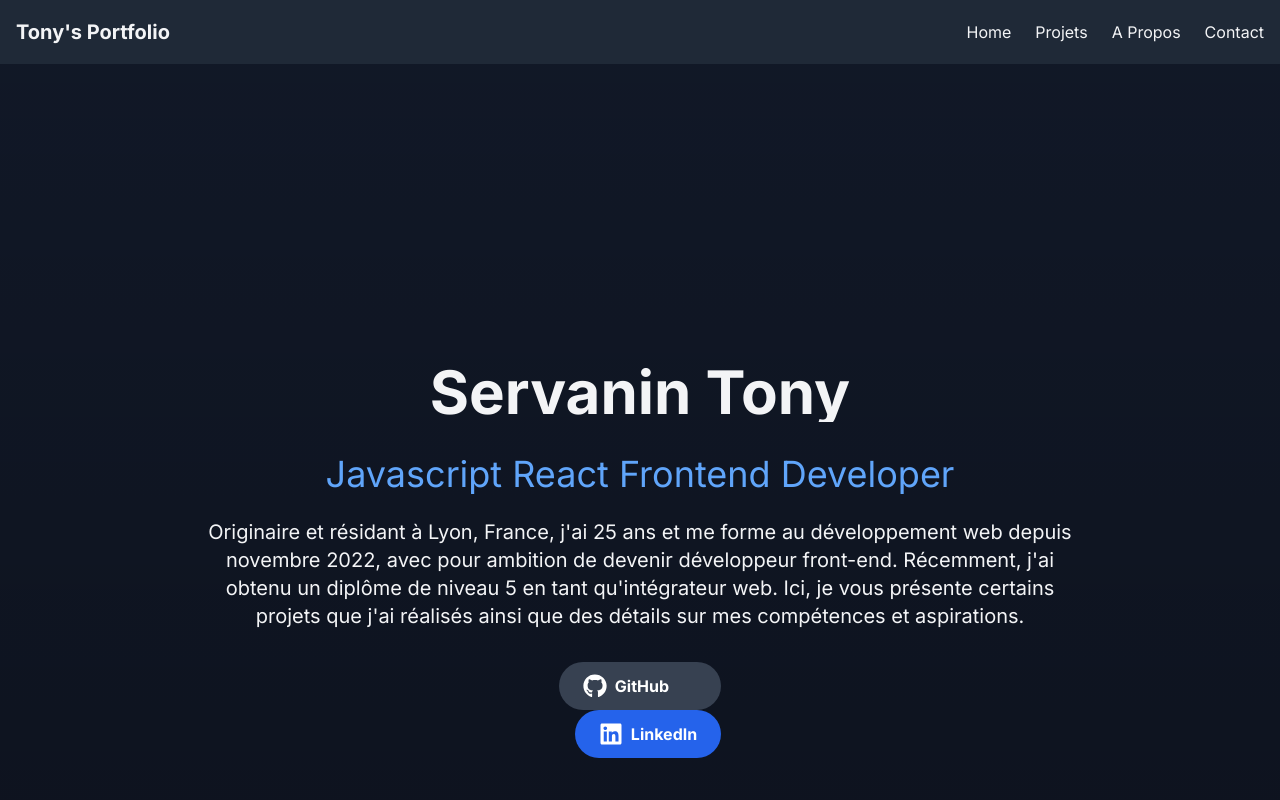
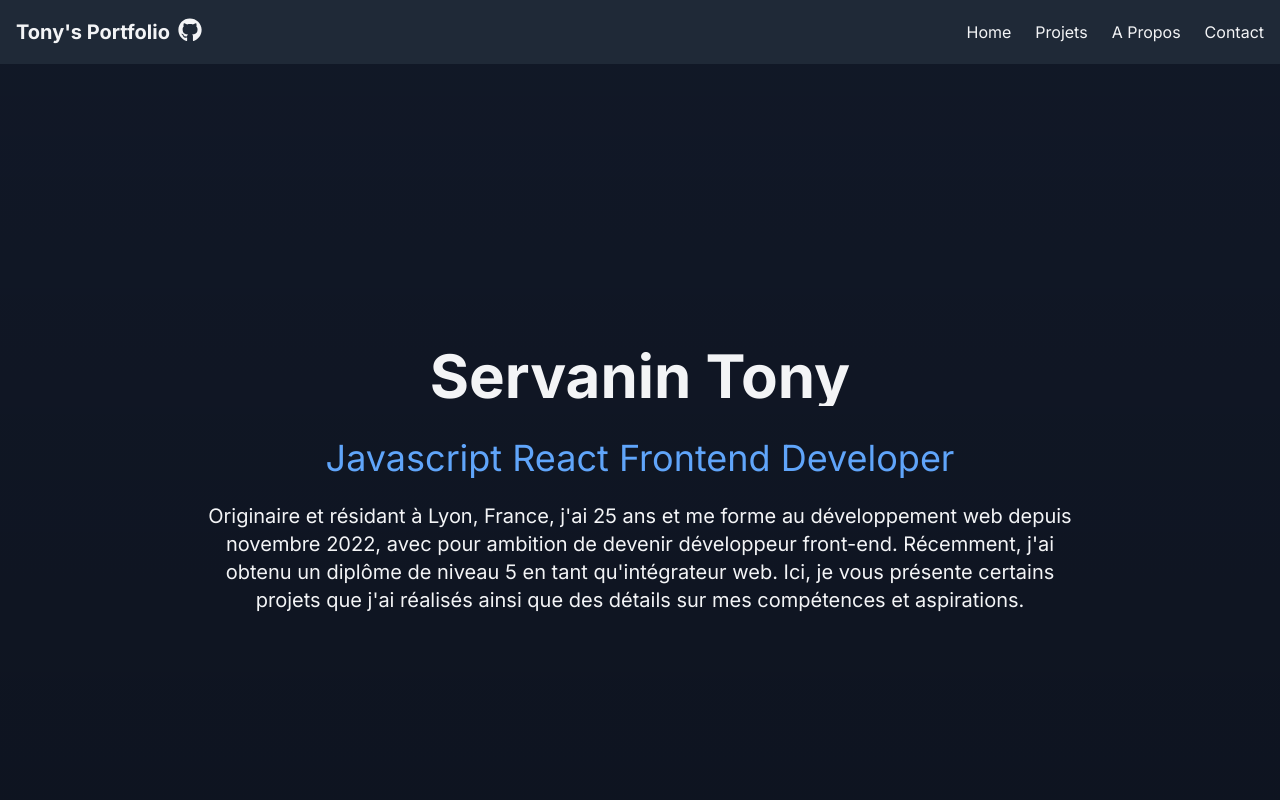
Before and after one commit to Tonysoossa/portfolio, a Next.js app: page / in a window 1280 px wide. Shown: the top 800 px of the page. Built offline with nearby package versions, Linux system fonts and the light colour scheme.

Commit message:
replacement de certain bouton

```diff
--- a/app/page.tsx
+++ b/app/page.tsx
@@ -1,23 +1,26 @@
-import Home from "../components/Home";
-import Projects from "../components/Projects";
-import Contact from "../components/Contact";
-import Resume from "../components/Resume";
+import Home from '../components/Home'
+import Projects from '../components/Projects'
+import Resume from '../components/Resume'
+import Contact from '../components/Contact'
 
 export default function Page() {
   return (
-    <div className="smooth-scroll">
-      <section id="home" className="min-h-screen py-16">
+    <div className="space-y-20">
+      <section id="home" className="min-h-screen flex items-center justify-center">
         <Home />
       </section>
-      <section id="projects" className="max-w-6xl mx-auto px-4">
+
+      <section id="projects" className="py-20">
         <Projects />
       </section>
-      <section id="resume" className="max-w-6xl mx-auto px-4">
+
+      <section id="resume" className="py-20">
         <Resume />
       </section>
-      <section id="contact" className="max-w-6xl mx-auto px-4">
+
+      <section id="contact" className="py-20">
         <Contact />
       </section>
     </div>
-  );
+  )
 }
--- a/components/Home.tsx
+++ b/components/Home.tsx
@@ -1,5 +1,5 @@
 import { FontAwesomeIcon } from "@fortawesome/react-fontawesome";
-import { faGithub, faLinkedin } from "@fortawesome/free-brands-svg-icons";
+import { faLinkedin } from "@fortawesome/free-brands-svg-icons";
 
 export default function Home() {
   return (
@@ -17,26 +17,6 @@ export default function Home() {
         tant qu'intégrateur web. Ici, je vous présente certains projets que j'ai
         réalisés ainsi que des détails sur mes compétences et aspirations.
       </p>
-      <div className="flex justify-center space-x-4 text-fadeInUp">
-        <a
-          href="https://github.com/Tonysoossa"
-          target="_blank"
-          rel="noopener noreferrer"
-          className="bg-gray-700 hover:bg-gray-600 text-white font-bold py-3 px-6 rounded-full transition-colors flex items-center"
-        >
-          <FontAwesomeIcon icon={faGithub} className="w-6 h-6 mr-2" />
-          GitHub
-        </a>
-        <a
-          href="https://www.linkedin.com/in/tony-servanin-90502a293/"
-          target="_blank"
-          rel="noopener noreferrer"
-          className="bg-blue-600 hover:bg-blue-500 text-white font-bold py-3 px-6 rounded-full transition-colors flex items-center"
-        >
-          <FontAwesomeIcon icon={faLinkedin} className="w-6 h-6 mr-2" />
-          LinkedIn
-        </a>
-      </div>
     </div>
   );
 }
--- a/components/Navbar.tsx
+++ b/components/Navbar.tsx
@@ -1,6 +1,7 @@
 "use client";
-
-import { useEffect } from 'react';
+import { useEffect } from "react";
+import { FontAwesomeIcon } from "@fortawesome/react-fontawesome";
+import { faGithub } from "@fortawesome/free-brands-svg-icons";
 
 export default function Navbar() {
   const navItems = [
@@ -12,34 +13,37 @@ export default function Navbar() {
 
   useEffect(() => {
     const handleScroll = () => {
-      const sections = document.querySelectorAll('section');
-      const navLinks = document.querySelectorAll('nav a');
+      const sections = document.querySelectorAll("section");
+      const navLinks = document.querySelectorAll("nav a");
 
-      let current = '';
+      let current = "";
       sections.forEach((section) => {
         const sectionTop = section.offsetTop;
         if (window.pageYOffset >= sectionTop - 60) {
-          current = section.getAttribute('id') || '';
+          current = section.getAttribute("id") || "";
         }
       });
 
       navLinks.forEach((link) => {
-        link.classList.remove('text-blue-400');
-        if (link.getAttribute('href')?.slice(1) === current) {
-          link.classList.add('text-blue-400');
+        link.classList.remove("text-blue-400");
+        if (link.getAttribute("href")?.slice(1) === current) {
+          link.classList.add("text-blue-400");
         }
       });
     };
 
-    window.addEventListener('scroll', handleScroll);
-    return () => window.removeEventListener('scroll', handleScroll);
+    window.addEventListener("scroll", handleScroll);
+    return () => window.removeEventListener("scroll", handleScroll);
   }, []);
 
-  const handleClick = (e: React.MouseEvent<HTMLAnchorElement>, path: string) => {
+  const handleClick = (
+    e: React.MouseEvent<HTMLAnchorElement>,
+    path: string
+  ) => {
     e.preventDefault();
     const element = document.querySelector(path);
     if (element) {
-      element.scrollIntoView({ behavior: 'smooth' });
+      element.scrollIntoView({ behavior: "smooth" });
     }
   };
 
@@ -47,9 +51,20 @@ export default function Navbar() {
     <nav className="bg-gray-800 text-gray-100 fixed top-0 left-0 right-0 z-50">
       <div className="container mx-auto px-4">
         <div className="flex items-center justify-between h-16">
-          <a href="#home" className="text-xl font-bold" onClick={(e) => handleClick(e, '#home')}>
+          <a
+            href="https://github.com/Tonysoossa/portfolio"
+            target="_blank"
+            rel="noopener noreferrer"
+            className="text-xl font-bold flex"
+          >
             Tony's Portfolio
+            <FontAwesomeIcon
+              icon={faGithub}
+              className="w-6 h-6 ml-2
+             "
+            />
           </a>
+
           <div className="flex space-x-2 md:space-x-6 xs:space-x-4">
             {navItems.map((item) => (
               <a
--- a/components/Resume.tsx
+++ b/components/Resume.tsx
@@ -1,8 +1,9 @@
 "use client";
 import { Education } from "./resume/Education";
 import { FontAwesomeIcon } from "@fortawesome/react-fontawesome";
-import { faFileArrowDown } from "@fortawesome/free-solid-svg-icons";
-import { faArrowUpRightFromSquare } from "@fortawesome/free-solid-svg-icons";
+import { faFileArrowDown, faEye } from "@fortawesome/free-solid-svg-icons";
+import { faLinkedin, faGithub } from "@fortawesome/free-brands-svg-icons";
+import Link from "next/link";
 
 export default function Resume() {
   const skills = [
@@ -215,24 +216,39 @@ export default function Resume() {
       </section>
       <section>
         <h2 className="flex justify-center text-2xl font-semibold mb-6 mt-8">
-          Curriculum vitæ
+          Curriculum vitæ et Profil Professionnel
         </h2>
-        <div className="flex gap-10 justify-center mb-4">
+        <div className="flex flex-wrap gap-4 justify-center mb-8">
           <button
-            className="bg-blue-600 hover:bg-blue-500 text-white font-bold py-2 px-4 rounded transition-colors items-center"
             onClick={handleCVBtn}
+            className="bg-blue-600 hover:bg-blue-700 text-white text-sm font-medium py-2 px-4 rounded-full transition-colors flex items-center"
           >
             <FontAwesomeIcon icon={faFileArrowDown} className="mr-2" />
-            Télécharger mon CV
+            Télécharger CV
           </button>
-          <a href="/cv.pdf" target="_blank" rel="noopener noreferrer">
-            <button className="bg-blue-600 hover:bg-blue-500 text-white font-bold py-2 px-4 rounded transition-colors">
-              Voir mon CV
-              <FontAwesomeIcon
-                icon={faArrowUpRightFromSquare}
-                className="ml-2"
-              />
+          <Link href="/cv.pdf" target="_blank" rel="noopener noreferrer">
+            <button className="bg-green-600 hover:bg-green-700 text-white text-sm font-medium py-2 px-4 rounded-full transition-colors flex items-center">
+              Voir CV
+              <FontAwesomeIcon icon={faEye} className="ml-2" />
             </button>
+          </Link>
+          <a
+            href="https://www.linkedin.com/in/tony-servanin-90502a293/"
+            target="_blank"
+            rel="noopener noreferrer"
+            className="bg-blue-800 hover:bg-blue-900 text-white text-sm font-medium py-2 px-4 rounded-full transition-colors flex items-center"
+          >
+            <FontAwesomeIcon icon={faLinkedin} className="mr-2" />
+            LinkedIn
+          </a>
+          <a
+            href="https://github.com/Tonysoossa"
+            target="_blank"
+            rel="noopener noreferrer"
+            className="bg-gray-700 hover:bg-gray-900 text-white text-sm font-medium py-2 px-4 rounded-full transition-colors flex items-center"
+          >
+            Github
+            <FontAwesomeIcon icon={faGithub} className="ml-2" />
           </a>
         </div>
       </section>
```
